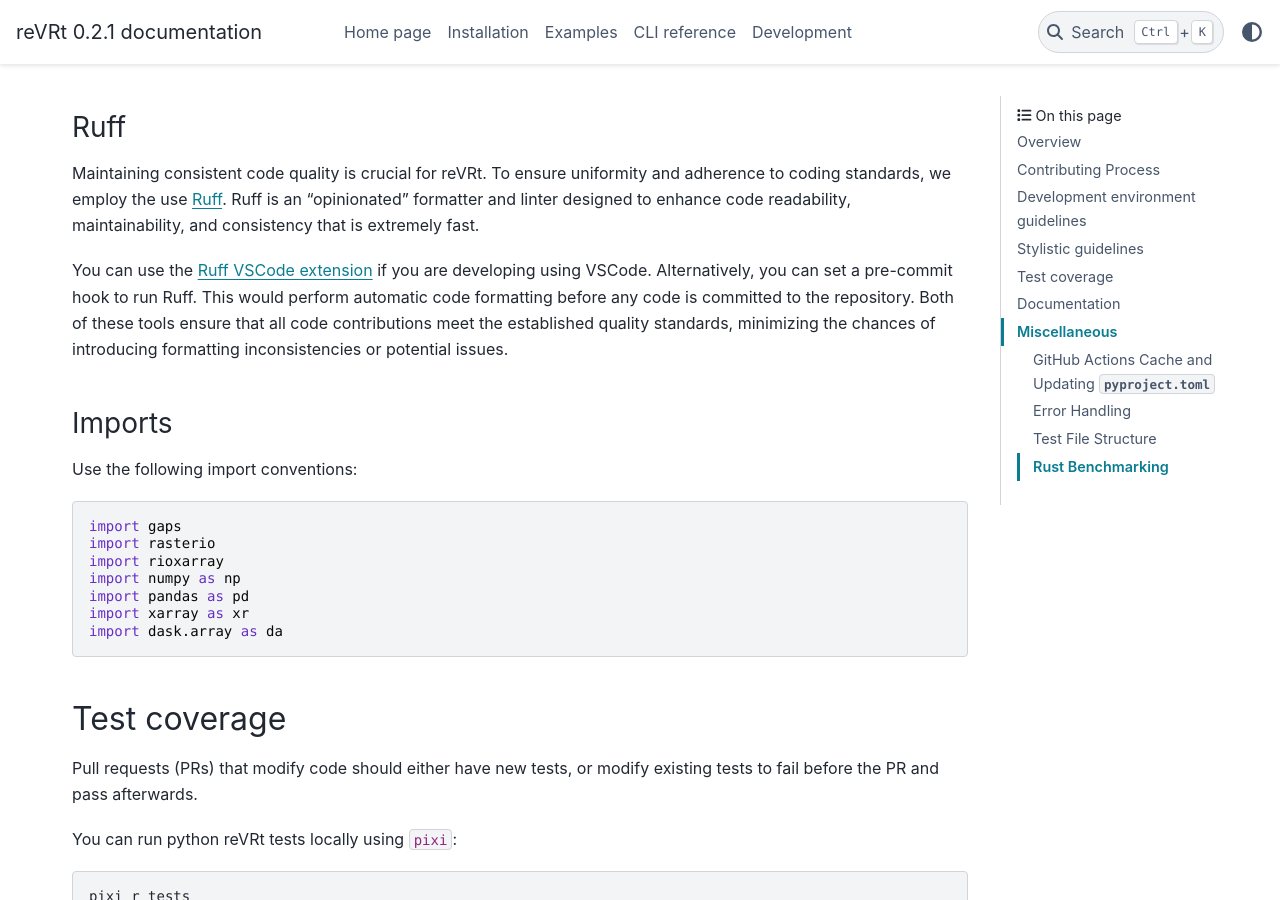
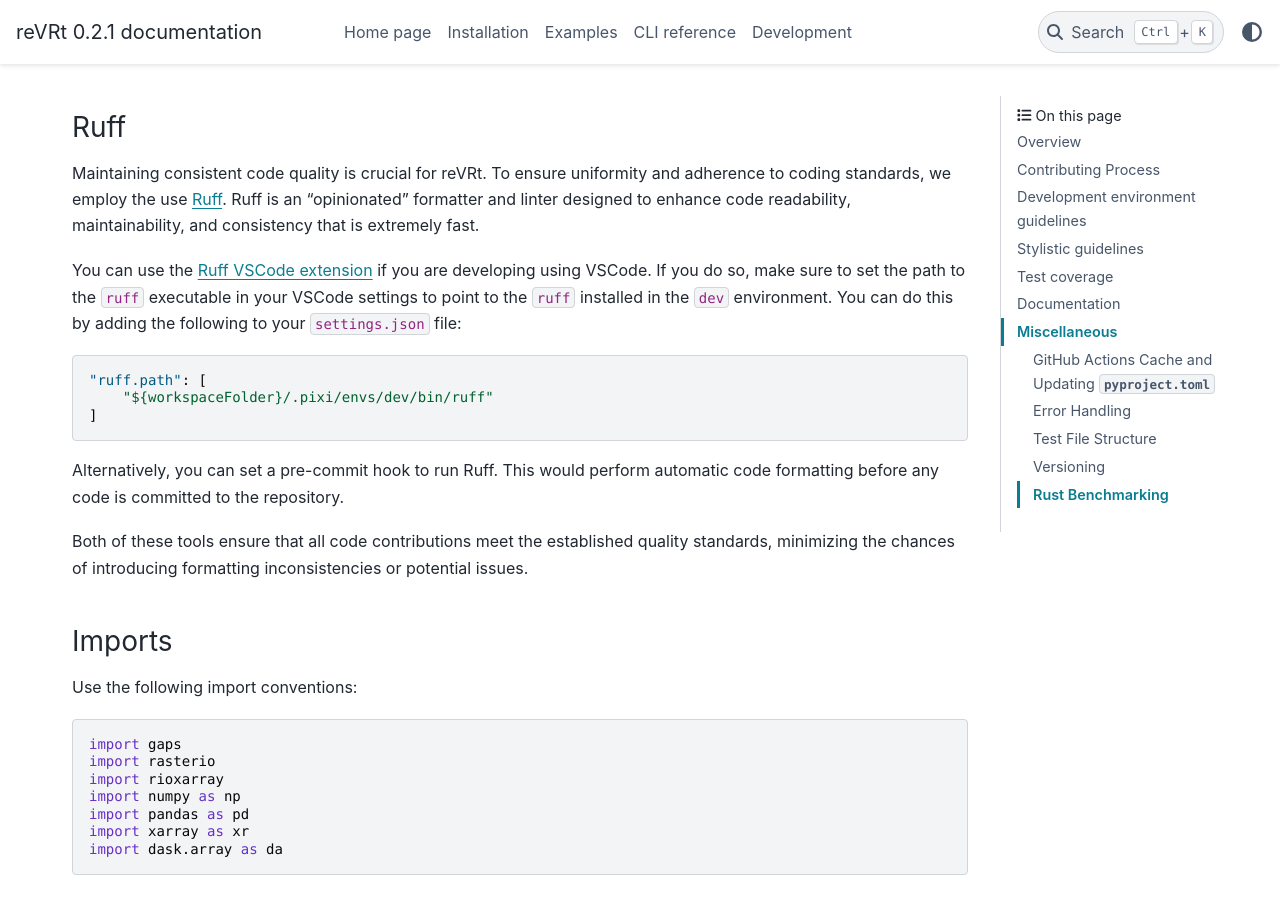
Before and after one commit to NREL/reVRt, a Sphinx documentation site: the page built from docs/source/dev/README.rst, in a window 1280 px wide and 900 px high, scrolled down 1759 px. Built offline with Sphinx 7.4.7 and the PyData theme 0.15.4, drawn with Linux system fonts in a browser that asks for light colours; pages that are not in the unit, such as notebooks, are missing from menus; some of the changed text lies outside the part shown.

Commit message:
Minor updates (#156)
* updates

* Update Ruff version

* Add text about Ruff extension

* Add info about version tags

* Update badges

* Update docs/source/dev/README.rst

Co-authored-by: Copilot <175728472+Copilot@users.noreply.github.com>

* PR Review updates

---------

Co-authored-by: Copilot <175728472+Copilot@users.noreply.github.com>

```diff
--- a/docs/source/dev/README.rst
+++ b/docs/source/dev/README.rst
@@ -95,8 +95,19 @@ Ruff is an "opinionated" formatter and linter designed to enhance code readabili
 maintainability, and consistency that is extremely fast.
 
 You can use the `Ruff VSCode extension <https://marketplace.visualstudio.com/items?itemName=charliermarsh.ruff>`_
-if you are developing using VSCode. Alternatively, you can set a pre-commit hook to run Ruff.
-This would perform automatic code formatting before any code is committed to the repository.
+if you are developing using VSCode. If you do so, make sure to set the path to the ``ruff``
+executable in your VSCode settings to point to the ``ruff`` installed in the ``dev`` environment.
+You can do this by adding the following to your ``settings.json`` file:
+
+.. code-block:: json
+
+    "ruff.path": [
+        "${workspaceFolder}/.pixi/envs/dev/bin/ruff"
+    ]
+
+Alternatively, you can set a pre-commit hook to run Ruff. This would perform automatic code formatting
+before any code is committed to the repository.
+
 Both of these tools ensure that all code contributions meet the established quality standards,
 minimizing the chances of introducing formatting inconsistencies or potential issues.
 
@@ -322,6 +333,21 @@ This allows the (single) file to be executed, running only the tests contained
 within. This is extremely useful when updating/modifying/adding tests in the file.
 
 
+Versioning
+^^^^^^^^^^
+This repository uses `Semantic Versioning <https://semver.org/>`_ for its three
+main components:
+
+* ``rX.X.X``: Rust core library version
+* ``cX.X.X``: Rust command-line interface (CLI) version
+* ``vX.X.X``: Python package version
+
+These version numbers should match the major changes in each software release.
+For example, if you make a change to the Rust core library that does not affect the CLI,
+you would increment the ``rX.X.X`` version number, but not the ``cX.X.X`` or
+``vX.X.X`` version numbers.
+
+
 Rust Benchmarking
 ^^^^^^^^^^^^^^^^^
 To ensure the routing algorithm remains performant, we have set up
--- a/pyproject.toml
+++ b/pyproject.toml
@@ -53,7 +53,7 @@ dev = [
   "jupyter>=1.1.1,<2",
   "maturin>=1.9.3,<2",
   "pipreqs>=0.4.13,<0.5",
-  "ruff>=0.12.10,<0.13",
+  "ruff>=0.14.0,<0.15",
   "ruff-lsp>=0.0.62,<0.0.63",
 ]
 test = [
@@ -255,7 +255,7 @@ jupyter = ">=1.1.1,<2"
 matplotlib = ">=3.10.1,<4"
 pip = ">=25.1.1,<26"
 pipreqs = ">=0.4.13,<0.5"
-ruff = ">=0.12.10,<0.13"
+ruff = ">=0.14.0,<0.15"
 ruff-lsp = ">=0.0.62,<0.0.63"
 
 [tool.pixi.feature.test.dependencies]
```
Also changed, not shown: README.rst (+8 -1 lines), 1 other file.
